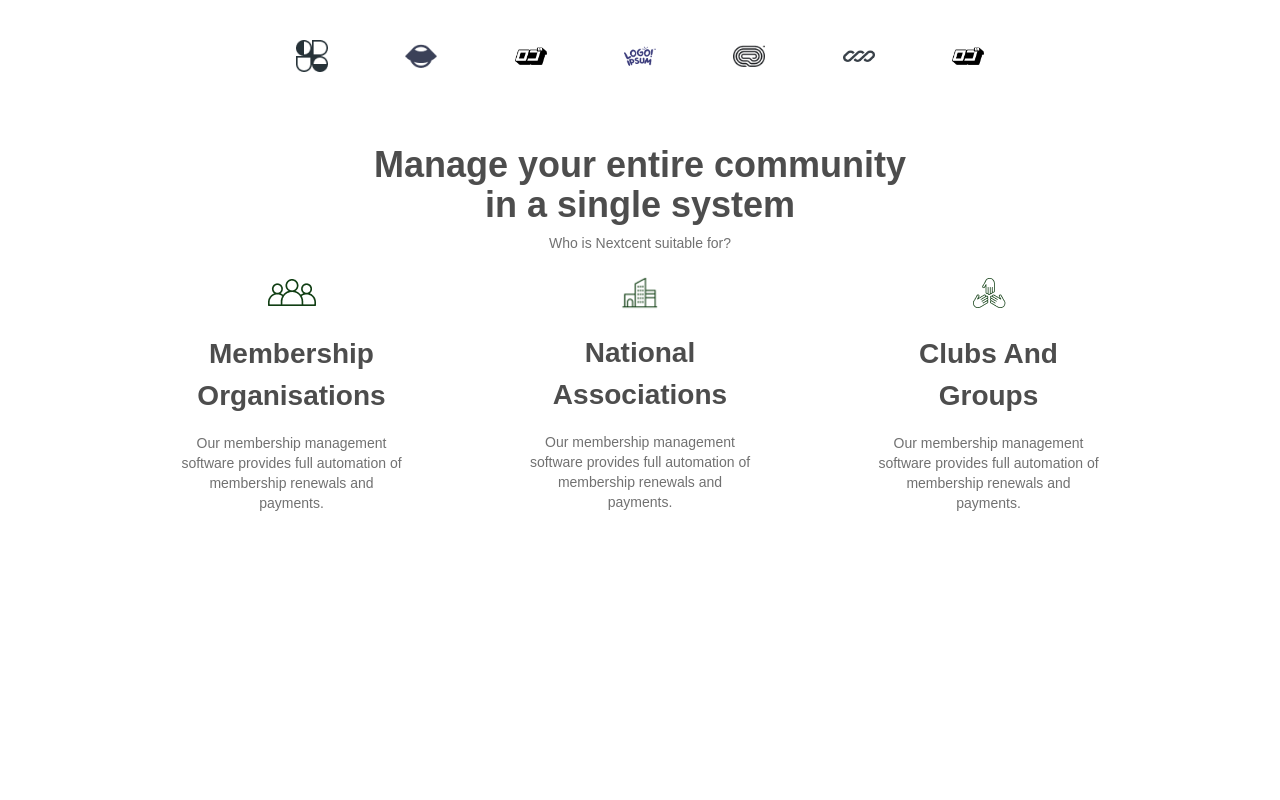
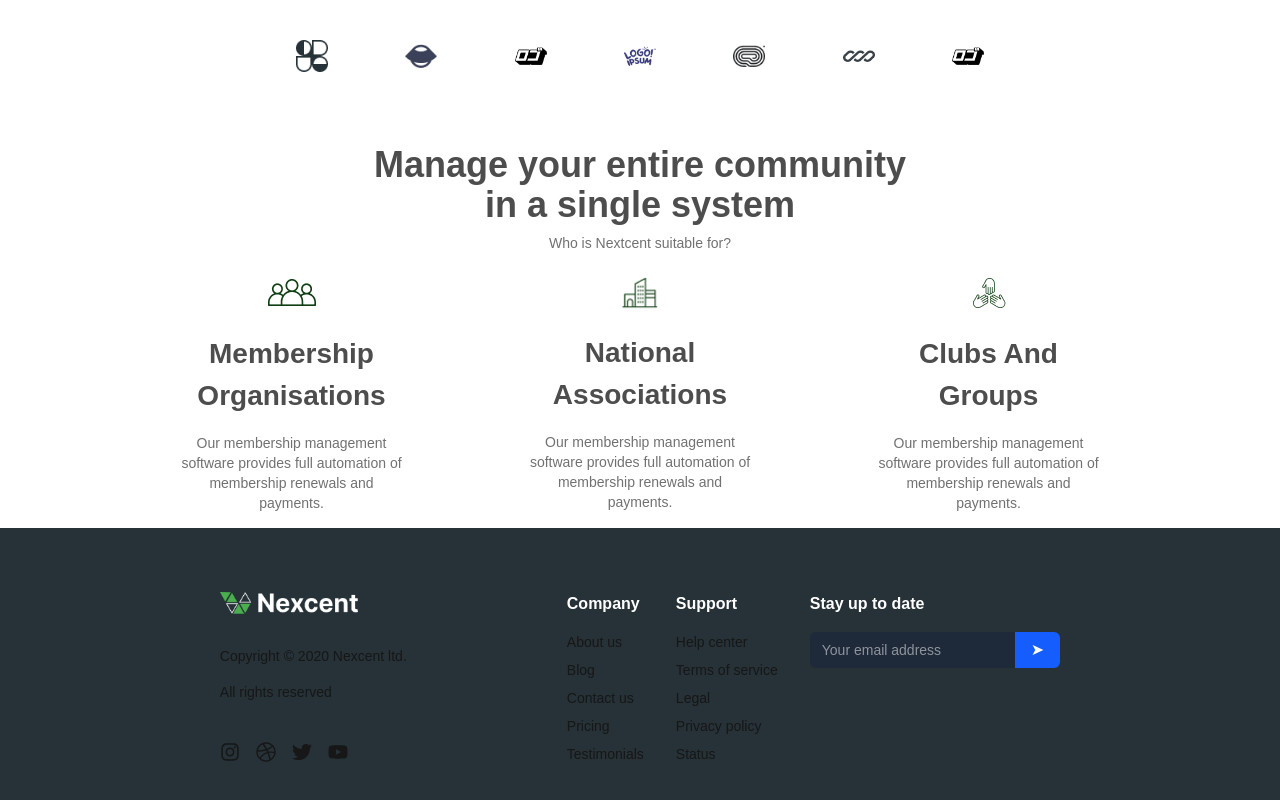
Before and after one commit to Kuzan-Senpai/nexcent, a Next.js app: page / in a window 1280 px wide. Shown: the part 667-1467 px from the top of the page. Before the commit the page ends 1195 px from the top, so only its background shows below. Built offline with nearby package versions, Linux system fonts and the light colour scheme.

Commit message:
feat: added footer

```diff
--- a/app/page.tsx
+++ b/app/page.tsx
@@ -2,6 +2,7 @@ import Navbar from "@/components/layout/Navbar";
 import Hero from "@/components/sections/Hero"
 import Ourclient from "@/components/sections/Ourclient";
 import Community from "@/components/sections/Community";
+import Footer from "@/components/layout/Footer";
 
 export default function Home() {
   return (
@@ -10,6 +11,7 @@ export default function Home() {
       <Hero/>
       <Ourclient/>
       <Community/>
+      <Footer/>
     </div>
   )
 }
--- a/components/layout/Footer.tsx
+++ b/components/layout/Footer.tsx
@@ -0,0 +1,57 @@
+import Image from "next/image";
+import { FaInstagram, FaDribbble, FaTwitter, FaYoutube } from "react-icons/fa";
+import { footerLinks } from "@/data/footerLinks";
+
+const Footer = () => {
+    return (
+        <footer className="w-full bg-[#263238] py-16 px-[165px] gap-[125px]">
+        <div className="flex flex-row justify-center gap-8">
+            {/* Logo and Socials */}
+            <div className="flex flex-col items-start mr-32 gap-4">
+                <div className="flex items-center space-x-2 mb-4">
+                    <Image src="/FooterLogo.png" alt="Nexcent Logo" width={138} height={26} />
+                </div>
+                <p className="text-sm">Copyright © 2020 Nexcent ltd.</p>
+                <p className="text-sm mb-4">All rights reserved</p>
+                <div className="flex space-x-4 mt-2 text-xl">
+                    <FaInstagram />
+                    <FaDribbble />
+                    <FaTwitter />
+                    <FaYoutube />
+                </div>
+            </div>
+
+            {/* Dynamic Footer Sections */}
+            {footerLinks.map((section, index) => (
+            <div key={index}>
+                <h3 className="text-white font-semibold mb-4">{section.title}</h3>
+                <ul className="space-y-2 text-sm">
+                {section.links.map((link, i) => (
+                    <li key={i} className="hover:text-white cursor-pointer">
+                    {link}
+                    </li>
+                ))}
+                </ul>
+            </div>
+            ))}
+
+            {/* Subscribe Section */}
+            <div>
+            <h3 className="text-white font-semibold mb-4">Stay up to date</h3>
+            <div className="flex">
+                <input
+                type="email"
+                placeholder="Your email address"
+                className="flex-1 px-3 py-2 rounded-l-md bg-gray-800 text-white text-sm focus:outline-none"
+                />
+                <button className="px-4 bg-blue-600 rounded-r-md text-white hover:bg-blue-500">
+                ➤
+                </button>
+            </div>
+            </div>
+        </div>
+        </footer>
+    );
+};
+
+export default Footer;
```
Also changed, not shown: package.json (+5 -4 lines), public/FooterLogo.png (added), 1 other file (tests, documents, lock files or other folders).
